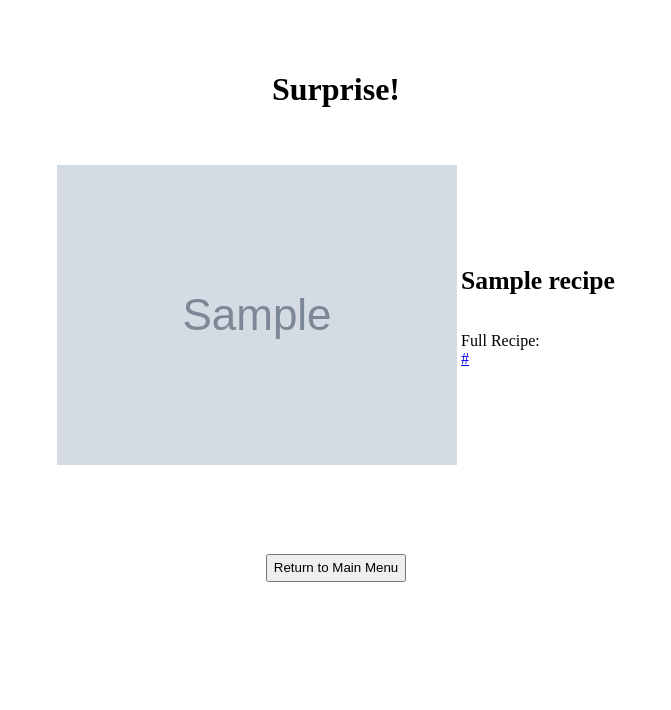
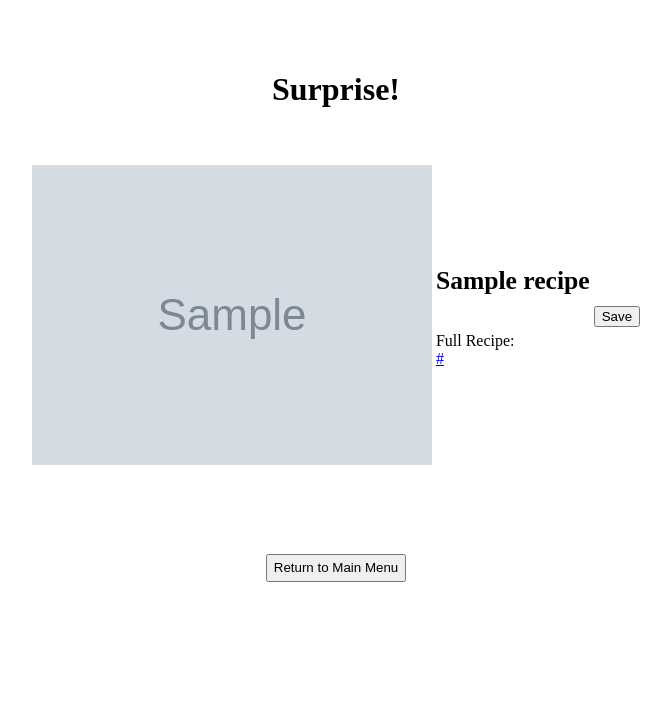
Before and after one commit to anhvo31/Recipe_Finder, a Flask app: template templates/random.html in a window 1280 px wide. Shown: the top 710 px of the page, without its empty margins (304-975 px from the left). Run offline with Flask 2, Linux system fonts and the light colour scheme; the template is opened without the code that fills it: most values are stand-ins (such as "Sample title", 1, 10 or a date in 2020); grey boxes marked "Sample" are stand-in pictures; parts of the project's set-up code (start-up, migrations or seed data) failed here and were passed over.

Commit message:
Added save recipe button

```diff
--- a/templates/random.html
+++ b/templates/random.html
@@ -25,6 +25,11 @@
                             <a href="{{recipe['link']}}">{{recipe['link']}}</a>
                         </div>
                     </td>
+                    <td>
+                        <form id="save-recipe-form" action="/save" method="post">
+                            <button class="save" type="submit" name="recipe-link" value="{{recipe['link']}}">Save</button>
+                        </form>
+                    </td>
                 </tr>
                 {% endfor %}
             </tbody>
```
